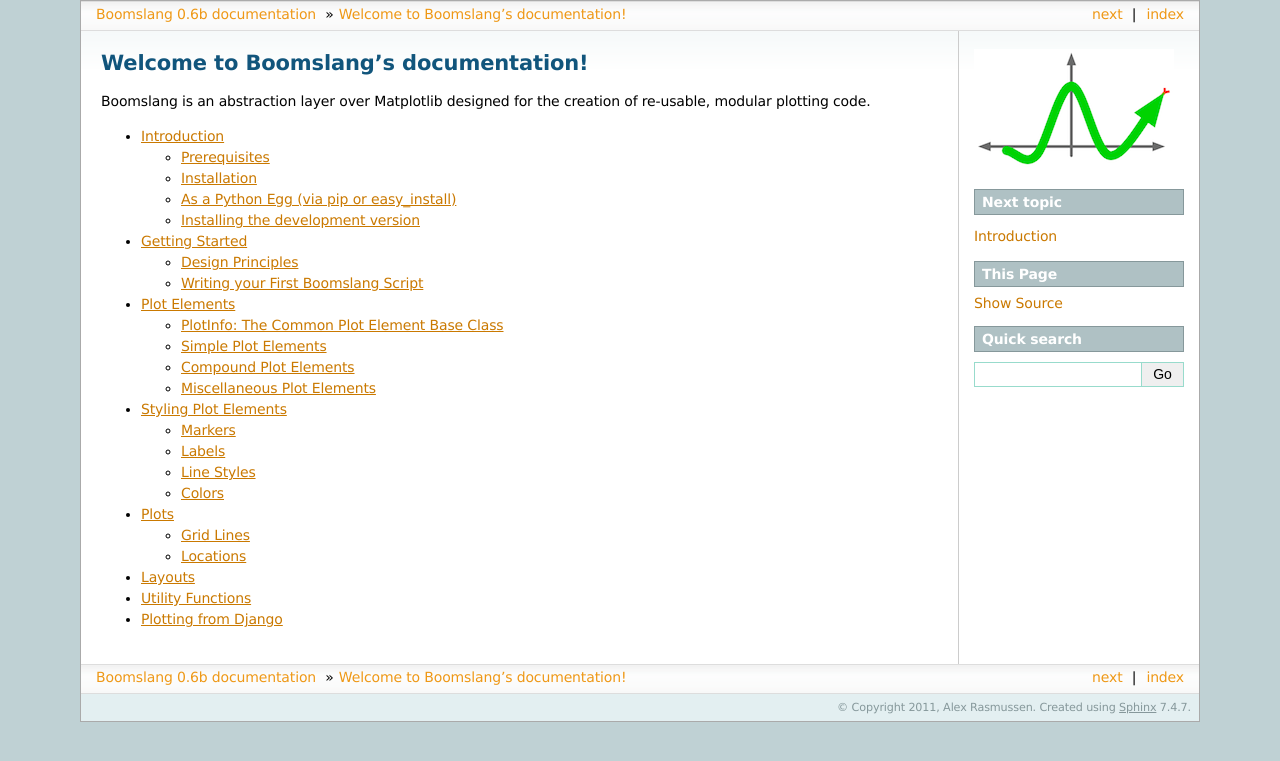
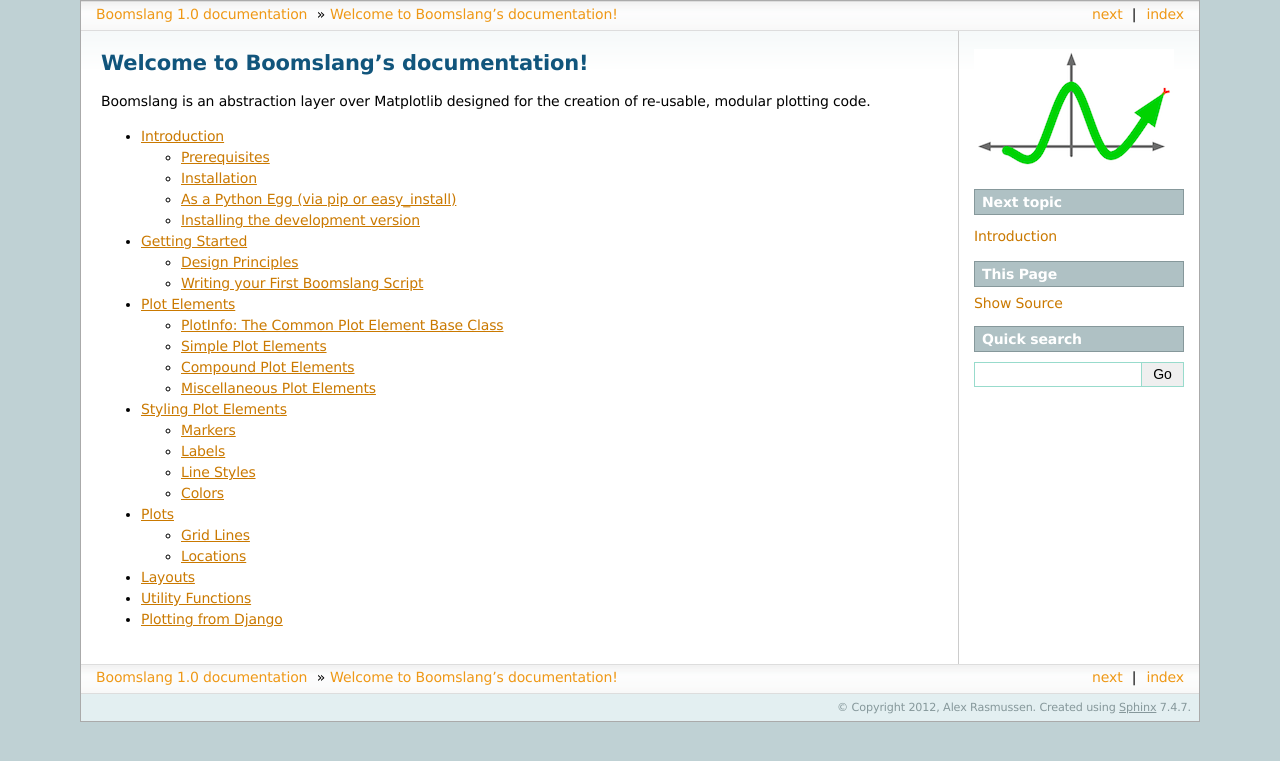
Before and after one commit to alexras/boomslang, a Sphinx documentation site: the page built from docs/index.rst, in a window 1280 px wide. Shown: the top 761 px of the page. Built offline with Sphinx 7.4.7, drawn with Linux system fonts in a browser that asks for light colours; pages that are not in the unit, such as notebooks, are missing from menus.

Commit message:
Bumping version to 1.0

```diff
--- a/docs/conf.py
+++ b/docs/conf.py
@@ -39,16 +39,16 @@
 
 # General information about the project.
 project = u'Boomslang'
-copyright = u'2011, Alex Rasmussen'
+copyright = u'2012, Alex Rasmussen'
 
 # The version info for the project you're documenting, acts as replacement for
 # |version| and |release|, also used in various other places throughout the
 # built documents.
 #
 # The short X.Y version.
-version = '0.6b'
+version = '1.0'
 # The full version, including alpha/beta/rc tags.
-release = '0.6b'
+release = '1.0'
 
 # The language for content autogenerated by Sphinx. Refer to documentation
 # for a list of supported languages.
--- a/setup.py
+++ b/setup.py
@@ -3,7 +3,7 @@
 from distutils.core import setup
 
 setup(name='boomslang',
-      version='0.6b',
+      version='1.0',
       download_url='http://boomslang.googlecode.com/files/boomslang-0.6b.tar.gz',
       description='A thin layer over matplotlib that simplifies creation of common plots',
       long_description='''I created Boomslang to decrease the amount of boilerplate
@@ -23,7 +23,7 @@
                      Natural Language :: English
                      Operating System :: OS Independent
                      Programming Language :: Python
-                     Programming Language :: Python :: 2.5
+                     Programming Language :: Python :: 2.7
                      Topic :: Software Development :: Libraries :: Python Modules
                      """.splitlines() if f.strip()],
       license='BSD',
```
Also changed, not shown: README.md (+2 -8 lines).
